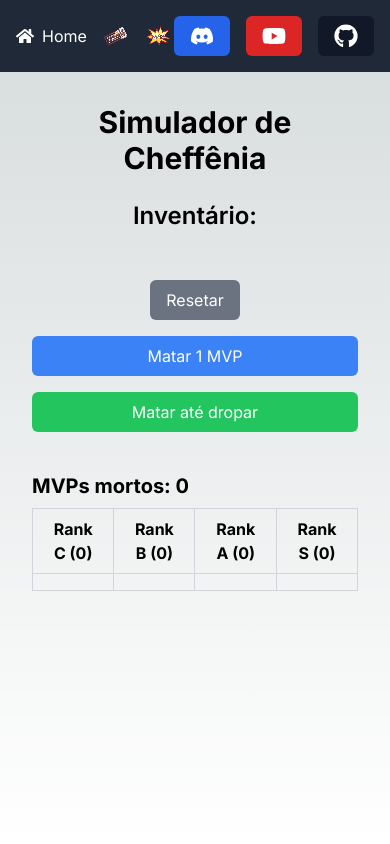
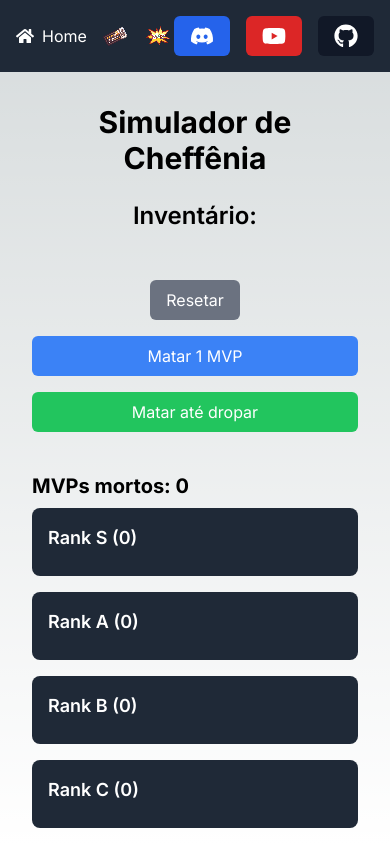
Before and after one commit to raphaelbp12/afktales, a Next.js app: page /mvpsimulator in a window 390 px wide. Built offline with nearby package versions, Linux system fonts and the light colour scheme.

Commit message:
feat: improve cheffenia responsiveness

```diff
--- a/app/page.tsx
+++ b/app/page.tsx
@@ -8,7 +8,7 @@ export default function Home() {
     <PageWrapper overflowAuto={true}>
       <div className="flex flex-col items-center p-6">
         <h1 className="text-3xl font-bold mb-6">Simuladores do Ragnatales</h1>
-        <div className="flex flex-wrap items-center gap-2">
+        <div className=" grid grid-cols-1 sm:grid-cols-2 items-center gap-2">
           <Card
             imageSrc="/images/Rifa1.png"
             title="Rafa da Rifa"
--- a/components/DefeatedEnemiesTable.tsx
+++ b/components/DefeatedEnemiesTable.tsx
@@ -1,20 +1,22 @@
-// components/DefeatedEnemiesTable.tsx
 import React from "react";
 import { Enemy } from "./enemies";
 import Image from "next/image";
 
 interface DefeatedEnemiesTableProps {
   defeatedEnemies: Record<string, { enemy: Enemy; count: number }>;
+  activeTiers: string[];
 }
 
 const DefeatedEnemiesTable: React.FC<DefeatedEnemiesTableProps> = ({
   defeatedEnemies,
+  activeTiers,
 }) => {
   const getTierCount = (tier: string) => {
     return Object.values(defeatedEnemies)
       .filter(({ enemy }) => enemy.tier === tier)
       .reduce((total, { count }) => total + count, 0);
   };
+
   const getAllCount = () => {
     return Object.values(defeatedEnemies).reduce(
       (total, { count }) => total + count,
@@ -26,8 +28,7 @@ const DefeatedEnemiesTable: React.FC<DefeatedEnemiesTableProps> = ({
     return Object.values(defeatedEnemies)
       .filter(({ enemy }) => enemy.tier === tier)
       .map(({ enemy, count }) => (
-        <tr key={enemy.name}>
-          <td className="flex items-center space-x-2">
+        <div key={enemy.name} className="flex items-center space-x-2 mb-2">
           <Image
             src={`https://static.divine-pride.net/images/mobs/png/${enemy.mobId}.png`}
             alt={enemy.name}
@@ -35,57 +36,29 @@ const DefeatedEnemiesTable: React.FC<DefeatedEnemiesTableProps> = ({
             height={24}
           />
           <span>{enemy.name}</span>
-          </td>
-          <td>{count}</td>
-        </tr>
+          <span className="ml-auto">{count}</span>
+        </div>
       ));
   };
 
   return (
-    <div className="mt-6">
+    <div className="mt-6 w-full">
       <h3 className="text-xl font-bold mb-2">MVPs mortos: {getAllCount()}</h3>
-      <table className="min-w-full table-auto border-collapse border border-gray-300">
-        <thead>
-          <tr>
-            <th className="px-4 py-2 border border-gray-300">
-              Rank C ({getTierCount("C")})
-            </th>
-            <th className="px-4 py-2 border border-gray-300">
-              Rank B ({getTierCount("B")})
-            </th>
-            <th className="px-4 py-2 border border-gray-300">
-              Rank A ({getTierCount("A")})
-            </th>
-            <th className="px-4 py-2 border border-gray-300">
-              Rank S ({getTierCount("S")})
-            </th>
-          </tr>
-        </thead>
-        <tbody>
-          <tr>
-            <td className="px-4 py-2 border border-gray-300">
-              <table className="min-w-full table-auto border-collapse">
-                <tbody>{formatDefeatedEnemies("C")}</tbody>
-              </table>
-            </td>
-            <td className="px-4 py-2 border border-gray-300">
-              <table className="min-w-full table-auto border-collapse">
-                <tbody>{formatDefeatedEnemies("B")}</tbody>
-              </table>
-            </td>
-            <td className="px-4 py-2 border border-gray-300">
-              <table className="min-w-full table-auto border-collapse">
-                <tbody>{formatDefeatedEnemies("A")}</tbody>
-              </table>
-            </td>
-            <td className="px-4 py-2 border border-gray-300">
-              <table className="min-w-full table-auto border-collapse">
-                <tbody>{formatDefeatedEnemies("S")}</tbody>
-              </table>
-            </td>
-          </tr>
-        </tbody>
-      </table>
+      <div className="grid grid-cols-1 md:grid-cols-2 lg:grid-cols-4 gap-4">
+        {["S", "A", "B", "C"].map(
+          (tier) =>
+            activeTiers.includes(tier) && (
+              <div key={tier} className="bg-gray-800 text-white rounded-lg p-4">
+                <h4 className="text-lg font-semibold mb-2">{`Rank ${tier} (${getTierCount(
+                  tier
+                )})`}</h4>
+                <div className="flex flex-col">
+                  {formatDefeatedEnemies(tier)}
+                </div>
+              </div>
+            )
+        )}
+      </div>
     </div>
   );
 };
--- a/components/MvpSimulator.tsx
+++ b/components/MvpSimulator.tsx
@@ -1,4 +1,3 @@
-// components/MvpSimulator.tsx
 "use client";
 
 import React, { useState } from "react";
@@ -14,7 +13,6 @@ import { Item } from "./item";
 import { drops } from "./drops";
 import DefeatedEnemiesTable from "./DefeatedEnemiesTable";
 import Inventory from "./Inventory";
-import InfoPanel from "./InfoPanel";
 import PageWrapper from "./PageWrapper";
 
 function getRandomEnemy(enemies: Enemy[]): Enemy {
@@ -40,12 +38,23 @@ function getRandomDrop(): Item[] {
   return droppedItems;
 }
 
+const tiers = ["S", "A", "B", "C"];
+
 const MvpSimulator: React.FC = () => {
   const [selectedEnemy, setSelectedEnemy] = useState<Enemy | null>(null);
   const [defeatedEnemies, setDefeatedEnemies] = useState<
     Record<string, { enemy: Enemy; count: number }>
   >({});
+  const [activeTiers, setActiveTiers] = useState<string[]>(tiers);
   const { addToInventory, clearInventory } = useInventory();
+
+  const toggleTier = (tier: string) => {
+    setActiveTiers((prevTiers) =>
+      prevTiers.includes(tier)
+        ? prevTiers.filter((t) => t !== tier)
+        : [...prevTiers, tier]
+    );
+  };
 
   const reset = () => {
     clearInventory();
@@ -97,7 +106,9 @@ const MvpSimulator: React.FC = () => {
   return (
     <PageWrapper overflowAuto={true}>
       <div className="flex flex-col items-center p-6">
-        <h1 className="text-3xl font-bold mb-6 text-center">Simulador de Cheffênia</h1>
+        <h1 className="text-3xl font-bold mb-6 text-center">
+          Simulador de Cheffênia
+        </h1>
         <h2 className="text-2xl font-semibold text-center">Inventário:</h2>
         <div className="w-full flex flex-col items-center mb-4">
           <Inventory />
@@ -143,7 +154,25 @@ const MvpSimulator: React.FC = () => {
             </a>
           </div>
         )}
-        <DefeatedEnemiesTable defeatedEnemies={defeatedEnemies} />
+        {/* <div className="flex flex-wrap gap-2 mt-4 align-middle">
+          {tiers.map((tier) => (
+            <button
+              key={tier}
+              onClick={() => toggleTier(tier)}
+              className={`px-4 py-2 rounded-md ${
+                activeTiers.includes(tier)
+                  ? "bg-blue-500 text-white"
+                  : "bg-gray-300 text-gray-700"
+              }`}
+            >
+              {tier}
+            </button>
+          ))}
+        </div> */}
+        <DefeatedEnemiesTable
+          defeatedEnemies={defeatedEnemies}
+          activeTiers={activeTiers}
+        />
       </div>
     </PageWrapper>
   );
```
Lines whose indentation alone changed are shown as unchanged.
